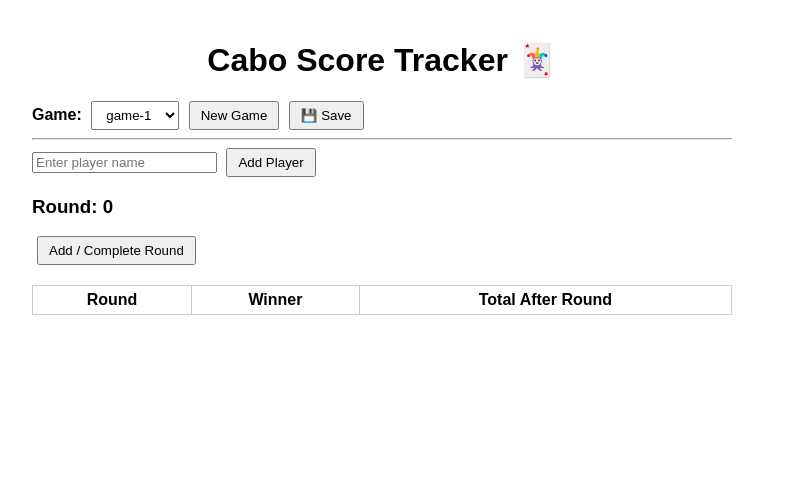
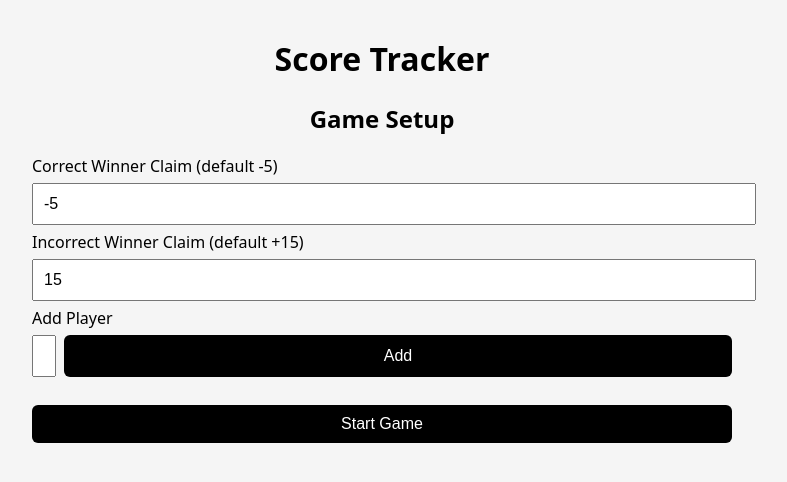
Before and after one commit to haydendoyle1/haydendoyle1.github.io, a Jekyll site: the page game/game.html, which Jekyll copies as it is, in a window 1280 px wide. Shown: the top 482 px of the page, without its empty margins (258-1045 px from the left). Built offline with Jekyll 4.4.1, drawn with Linux system fonts in a browser that asks for light colours; some of the changed lines change nothing that is shown.

Commit message:
Added custom values for in/correct cabo calls
Updated the game HTML structure and styles for better UI and functionality.

```diff
--- a/game/game.html
+++ b/game/game.html
@@ -1,270 +1,254 @@
 <!DOCTYPE html>
 <html lang="en">
 <head>
-<meta charset="UTF-8">
-<meta name="viewport" content="width=device-width, initial-scale=1.0">
+  <meta charset="UTF-8" />
+  <title>Score Tracker</title>
 
+  <meta name="viewport" content="width=device-width, initial-scale=1" />
   <meta name="apple-mobile-web-app-capable" content="yes">
   <meta name="apple-mobile-web-app-status-bar-style" content="black-translucent">
 
-<title>Cabo Score Tracker</title>
-
   <style>
-  body { font-family: sans-serif; padding: 20px; max-width: 700px; margin: auto; }
-  h1 { text-align: center; }
-  .player { margin-bottom: 10px; display: flex; justify-content: space-between; align-items: center; }
-  input[type="number"] { width: 60px; margin-left: 5px; }
-  button, select { margin-left: 5px; padding: 5px 10px; }
-  table { width: 100%; border-collapse: collapse; margin-top: 20px; }
-  th, td { border: 1px solid #ccc; padding: 5px; text-align: center; }
-  .total { font-weight: bold; background: #f0f0f0; }
-  input[readonly], select:disabled { background: #eee; }
+    body {
+      font-family: system-ui, -apple-system, BlinkMacSystemFont;
+      background: #f5f5f5;
+      padding: 16px;
+      max-width: 700px;
+      margin: auto;
+    }
+    h1, h2 {
+      text-align: center;
+    }
+    input, button, select {
+      width: 100%;
+      padding: 10px;
+      margin: 6px 0;
+      font-size: 16px;
+    }
+    button {
+      background: #000;
+      color: #fff;
+      border: none;
+      border-radius: 6px;
+    }
+    .round {
+      background: #fff;
+      padding: 12px;
+      margin: 12px 0;
+      border-radius: 8px;
+    }
+    .locked {
+      opacity: 0.6;
+      pointer-events: none;
+    }
+    .row {
+      display: flex;
+      gap: 8px;
+    }
+    .row input {
+      flex: 1;
+    }
   </style>
 </head>
-
 <body>
 
-<h1>Cabo Score Tracker 🃏</h1>
+<h1>Score Tracker</h1>
 
-<div>
-  <strong>Game:</strong>
-  <select id="gameSelect" onchange="loadSelectedGame()"></select>
-  <button onclick="newGame()">New Game</button>
-  <button onclick="saveGame()">💾 Save</button>
+<div id="setup">
+  <h2>Game Setup</h2>
+
+  <label>Correct Winner Claim (default -5)</label>
+  <input type="number" id="correctValue" value="-5">
+
+  <label>Incorrect Winner Claim (default +15)</label>
+  <input type="number" id="incorrectValue" value="15">
+
+  <label>Add Player</label>
+  <div class="row">
+    <input id="playerName" placeholder="Name">
+    <button onclick="addPlayer()">Add</button>
   </div>
 
-<hr>
+  <ul id="playerList"></ul>
 
-<div>
-  <input id="newPlayerName" placeholder="Enter player name">
-  <button onclick="addPlayer()">Add Player</button>
+  <button onclick="startGame()">Start Game</button>
 </div>
 
-<div id="players"></div>
+<div id="game" style="display:none;">
+  <h2 id="gameTitle"></h2>
+  <div id="rounds"></div>
+  <button onclick="nextRound()">Finish Round</button>
+  <button onclick="saveGame()">Save Game</button>
+  <button onclick="resetGame()">Reset</button>
 
-<h3>Round: <span id="round">0</span></h3>
-<button onclick="addRound()">Add / Complete Round</button>
-
-<table id="scoreTable">
-  <thead>
-    <tr><th>Round</th></tr>
-  </thead>
-  <tbody></tbody>
-</table>
+  <h3>Load Previous Game</h3>
+  <select id="loadSelect"></select>
+  <button onclick="loadGame()">Load</button>
+</div>
 
 <script>
-/* ---------- GLOBAL STORE ---------- */
-let store = JSON.parse(localStorage.getItem("scoreTrackerStore")) || {
-  games: {},
-  currentGameId: null,
-  nextGameNumber: 1
-};
+let players = [];
+let rounds = [];
+let currentRound = 0;
+let gameId = null;
+let correctClaim = -5;
+let incorrectClaim = 15;
 
-let players = [];
-let round = 0;
-let rounds = [];
-let currentGameId = null;
-
-/* ---------- GAME MANAGEMENT ---------- */
-function newGame() {
-  const id = `game-${store.nextGameNumber++}`;
-  store.games[id] = { players: [], round: 0, rounds: [] };
-  store.currentGameId = id;
-  persistStore();
-  loadGame(id);
+function addPlayer() {
+  const name = document.getElementById("playerName").value.trim();
+  if (!name) return;
+  players.push({ name, total: 0 });
+  document.getElementById("playerName").value = "";
+  renderPlayers();
 }
 
-function loadGame(id) {
-  const game = store.games[id];
-  if (!game) return;
-
-  currentGameId = id;
-  players = JSON.parse(JSON.stringify(game.players));
-  round = game.round;
-  rounds = JSON.parse(JSON.stringify(game.rounds));
-
-  document.getElementById("round").textContent = round;
-  renderPlayers();
-  renderTableHeader();
-  rebuildTable();
-  refreshGameSelect();
+function renderPlayers() {
+  const ul = document.getElementById("playerList");
+  ul.innerHTML = "";
+  players.forEach(p => {
+    const li = document.createElement("li");
+    li.textContent = p.name;
+    ul.appendChild(li);
+  });
 }
 
-function loadSelectedGame() {
-  const id = document.getElementById("gameSelect").value;
-  store.currentGameId = id;
-  persistStore();
-  loadGame(id);
+function startGame() {
+  if (players.length < 2) return;
+
+  correctClaim = Number(document.getElementById("correctValue").value);
+  incorrectClaim = Number(document.getElementById("incorrectValue").value);
+
+  gameId = Date.now();
+  currentRound = 0;
+  rounds = [];
+
+  document.getElementById("setup").style.display = "none";
+  document.getElementById("game").style.display = "block";
+  document.getElementById("gameTitle").textContent = `Game #${gameId}`;
+
+  nextRound();
+}
+
+function nextRound() {
+  if (rounds.length && !rounds[rounds.length - 1].completed) return;
+
+  const round = {
+    scores: players.map(() => ""),
+    winner: null,
+    totals: [],
+    completed: false
+  };
+  rounds.push(round);
+  currentRound = rounds.length - 1;
+  renderRounds();
+}
+
+function renderRounds() {
+  const container = document.getElementById("rounds");
+  container.innerHTML = "";
+
+  rounds.forEach((round, rIndex) => {
+    const div = document.createElement("div");
+    div.className = "round" + (round.completed ? " locked" : "");
+
+    div.innerHTML = `<h3>Round ${rIndex + 1}</h3>`;
+
+    players.forEach((p, i) => {
+      div.innerHTML += `
+        <label>${p.name}</label>
+        <input type="number" value="${round.scores[i]}"
+          ${round.completed ? "disabled" : ""}
+          oninput="rounds[${rIndex}].scores[${i}] = this.value">
+      `;
+    });
+
+    div.innerHTML += `
+      <label>Winner Claim</label>
+      <select ${round.completed ? "disabled" : ""}
+        onchange="rounds[${rIndex}].winner = this.value">
+        <option value="">Select</option>
+        ${players.map((p,i)=>`<option value="${i}">${p.name}</option>`).join("")}
+      </select>
+    `;
+
+    if (!round.completed) {
+      const btn = document.createElement("button");
+      btn.textContent = "Confirm Round";
+      btn.onclick = () => confirmRound(rIndex);
+      div.appendChild(btn);
+    }
+
+    if (round.completed) {
+      div.innerHTML += `<p><strong>Totals:</strong></p>`;
+      round.totals.forEach((t,i)=>{
+        div.innerHTML += `<p>${players[i].name}: ${t}</p>`;
+      });
+    }
+
+    container.appendChild(div);
+  });
+}
+
+function confirmRound(rIndex) {
+  const round = rounds[rIndex];
+  if (round.scores.some(s => s === "") || round.winner === null) return;
+
+  round.scores = round.scores.map(Number);
+
+  players.forEach((p,i)=>{
+    p.total += round.scores[i];
+  });
+
+  const min = Math.min(...players.map(p=>p.total));
+  if (players[round.winner].total === min) {
+    players[round.winner].total += correctClaim;
+  } else {
+    players[round.winner].total += incorrectClaim;
+  }
+
+  round.totals = players.map(p=>p.total);
+  round.completed = true;
+
+  renderRounds();
 }
 
 function saveGame() {
-  if (!currentGameId) return;
-  store.games[currentGameId] = { players, round, rounds };
-  persistStore();
+  localStorage.setItem(`game-${gameId}`, JSON.stringify({
+    gameId, players, rounds, correctClaim, incorrectClaim
+  }));
+  updateLoadList();
 }
 
-function persistStore() {
-  localStorage.setItem("scoreTrackerStore", JSON.stringify(store));
+function loadGame() {
+  const key = document.getElementById("loadSelect").value;
+  if (!key) return;
+  const data = JSON.parse(localStorage.getItem(key));
+
+  ({ gameId, players, rounds, correctClaim, incorrectClaim } = data);
+  document.getElementById("setup").style.display = "none";
+  document.getElementById("game").style.display = "block";
+  document.getElementById("gameTitle").textContent = `Game #${gameId}`;
+  renderRounds();
 }
 
-/* ---------- UI ---------- */
-function refreshGameSelect() {
-  const select = document.getElementById("gameSelect");
-  select.innerHTML = "";
-  Object.keys(store.games).forEach(id => {
+function updateLoadList() {
+  const select = document.getElementById("loadSelect");
+  select.innerHTML = "<option value=''>Select game</option>";
+  Object.keys(localStorage)
+    .filter(k => k.startsWith("game-"))
+    .forEach(k=>{
       const opt = document.createElement("option");
-    opt.value = id;
-    opt.textContent = id;
-    if (id === currentGameId) opt.selected = true;
+      opt.value = k;
+      opt.textContent = k;
       select.appendChild(opt);
     });
 }
 
-/* ---------- PLAYERS ---------- */
-function addPlayer() {
-  const input = document.getElementById("newPlayerName");
-  if (!input.value.trim()) return;
-  players.push({ name: input.value.trim(), total: 0 });
-  input.value = "";
-  renderPlayers();
-  renderTableHeader();
-  saveGame();
+function resetGame() {
+  location.reload();
 }
 
-function renderPlayers() {
-  const div = document.getElementById("players");
-  div.innerHTML = "";
-  players.forEach((p, i) => {
-    div.innerHTML += `
-      <div class="player">
-        <span>${p.name} - Total: ${p.total}</span>
-        <button onclick="removePlayer(${i})">Remove</button>
-      </div>`;
-  });
-}
-
-function removePlayer(index) {
-  players.splice(index, 1);
-  renderPlayers();
-  renderTableHeader();
-  rebuildTable();
-  saveGame();
-}
-
-/* ---------- TABLE HEADER ---------- */
-function renderTableHeader() {
-  const tr = document.querySelector("#scoreTable thead tr");
-  tr.innerHTML = "<th>Round</th>";
-  players.forEach(p => tr.innerHTML += `<th>${p.name}</th>`);
-  tr.innerHTML += "<th>Winner</th><th>Total After Round</th>";
-}
-
-/* ---------- ROUNDS ---------- */
-function addRound() {
-  if (players.length === 0) return alert("Add players first");
-
-  // Complete current round if it exists and is not completed
-  if (round > 0 && rounds[round - 1] && !rounds[round - 1].completed) {
-    const r = rounds[round - 1];
-
-    for (let i = 0; i < players.length; i++) {
-      const input = document.getElementById(`score-${round}-${i}`);
-      if (!input || input.value === "") return alert("Enter all scores");
-      r.scores[i] = parseInt(input.value, 10);
-      input.readOnly = true;
-    }
-
-    const winnerSelect = document.getElementById(`winner-${round}`);
-    if (!winnerSelect || winnerSelect.value === "") return alert("Select winner");
-    r.winnerIndex = parseInt(winnerSelect.value);
-    winnerSelect.disabled = true;
-
-    const min = Math.min(...r.scores);
-    const count = r.scores.filter(s => s === min).length;
-
-    if (r.scores[r.winnerIndex] === min && count === 1)
-      r.scores[r.winnerIndex] -= 5;
-    else if (count === 1)
-      r.scores[r.winnerIndex] += 15;
-
-    players.forEach((p, i) => p.total += r.scores[i]);
-    document.getElementById(`round-total-${round}`).textContent =
-      players.map(p => p.total).join(", ");
-
-    r.completed = true;
-  }
-
-  // Start new round
-  round++;
-  rounds.push({
-    scores: Array(players.length).fill(null),
-    winnerIndex: null,
-    completed: false
-  });
-
-  document.getElementById("round").textContent = round;
-
-  const tbody = document.querySelector("#scoreTable tbody");
-  const tr = document.createElement("tr");
-  tr.innerHTML = `<td>${round}</td>`;
-
-  players.forEach((_, i) => {
-    tr.innerHTML += `<td><input type="number" id="score-${round}-${i}"></td>`;
-  });
-
-  let winnerHTML = `<td><select id="winner-${round}">
-    <option value="">Select Winner</option>`;
-  players.forEach((p, i) => winnerHTML += `<option value="${i}">${p.name}</option>`);
-  winnerHTML += `</select></td>`;
-
-  tr.innerHTML += winnerHTML;
-  tr.innerHTML += `<td id="round-total-${round}" class="total">-</td>`;
-  tbody.appendChild(tr);
-
-  saveGame();
-}
-
-/* ---------- REBUILD TABLE ---------- */
-function rebuildTable() {
-  const tbody = document.querySelector("#scoreTable tbody");
-  tbody.innerHTML = "";
-
-  rounds.forEach((r, idx) => {
-    const rn = idx + 1;
-    const tr = document.createElement("tr");
-    tr.innerHTML = `<td>${rn}</td>`;
-
-    players.forEach((_, i) => {
-      const readonly = r.completed ? "readonly" : "";
-      tr.innerHTML += `
-        <td>
-          <input type="number" ${readonly} value="${r.scores[i] ?? ""}" id="score-${rn}-${i}">
-        </td>`;
-    });
-
-    if (r.completed) {
-      tr.innerHTML += `<td>${players[r.winnerIndex]?.name ?? "-"}</td>`;
-    } else {
-      let w = `<td><select id="winner-${rn}">
-        <option value="">Select Winner</option>`;
-      players.forEach((p, i) => w += `<option value="${i}">${p.name}</option>`);
-      w += `</select></td>`;
-      tr.innerHTML += w;
-    }
-
-    tr.innerHTML += `<td class="total" id="round-total-${rn}">
-      ${r.completed ? players.map(p => p.total).join(", ") : "-"}
-    </td>`;
-
-    tbody.appendChild(tr);
-  });
-}
-
-/* ---------- INIT ---------- */
-if (!store.currentGameId) newGame();
-else loadGame(store.currentGameId);
-
-refreshGameSelect();
+updateLoadList();
 </script>
 
 </body>
```
Lines whose indentation alone changed are shown as unchanged.
